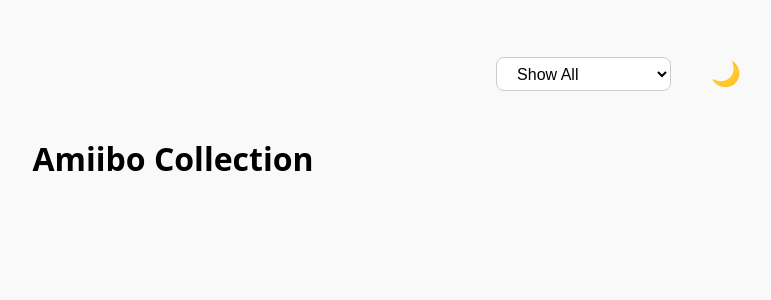
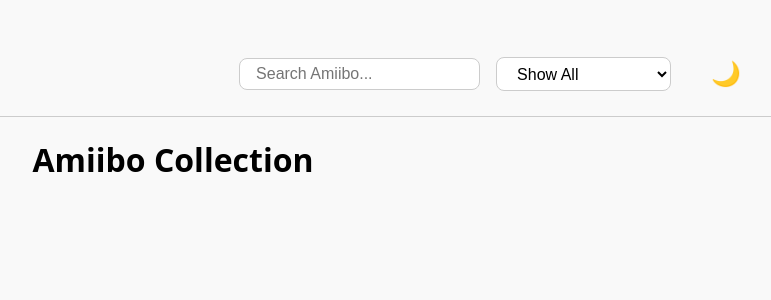
Before and after one commit to Wintersina/amiibo-tracker, a Django app: template tracker/templates/tracker/amiibos.html in a window 1280 px wide. Shown: the top 300 px of the page, without its empty margins (467-1238 px from the left). Run offline with Django 4.2, Linux system fonts and the light colour scheme; the template is opened without the code that fills it, so the values that code supplies are empty.

Commit message:
query and presist

```diff
--- a/tracker/templates/tracker/amiibos.html
+++ b/tracker/templates/tracker/amiibos.html
@@ -134,14 +134,18 @@
         }
 
         .top-controls {
-    position: relative;
+            position: sticky;
+            top: 0;
+            background-color: var(--bg);
             display: flex;
             justify-content: flex-end;
             align-items: center;
             padding: 1em;
             gap: 1em;
-    z-index: 10;
+            z-index: 100;
+            border-bottom: 1px solid var(--card-border);
         }
+
 
         .filter-select {
             padding: 0.4em 1em;
@@ -162,6 +166,15 @@
             z-index: 2;
             color: var(--text);
         }
+        .search-input {
+            padding: 0.4em 1em;
+            font-size: 1em;
+            border-radius: 8px;
+            background-color: var(--card-bg);
+            color: var(--text);
+            border: 1px solid var(--card-border);
+            outline: none;
+        }
 
 
     </style>
@@ -169,6 +182,7 @@
 </head>
 <body>
 <div class="top-controls">
+    <input id="searchInput" class="search-input" type="text" placeholder="Search Amiibo...">
     <select id="filterSelect" class="filter-select">
         <option value="all">Show All</option>
         <option value="collected">Collected Only</option>
@@ -176,6 +190,7 @@
     </select>
     <button id="darkModeToggle" class="dark-toggle" aria-label="Toggle Dark Mode">🌙</button>
 </div>
+
 <h1>Amiibo Collection</h1>
 
 {% regroup amiibos by amiiboSeries as grouped_amiibos %}
@@ -260,6 +275,18 @@
         });
     });
 
+    document.getElementById('searchInput').addEventListener('input', () => {
+    const searchTerm = document.getElementById('searchInput').value.toLowerCase();
+    const cards = document.querySelectorAll('.amiibo-card');
+
+    cards.forEach(card => {
+        const name = card.querySelector('p').textContent.toLowerCase();
+        const series = card.closest('.game-series-group').querySelector('.game-series-header').textContent.toLowerCase();
+        const matches = name.includes(searchTerm) || series.includes(searchTerm);
+        card.style.display = matches ? 'flex' : 'none';
+    });
+});
+
 </script>
 
 </body>
```
Lines whose indentation alone changed are shown as unchanged.
